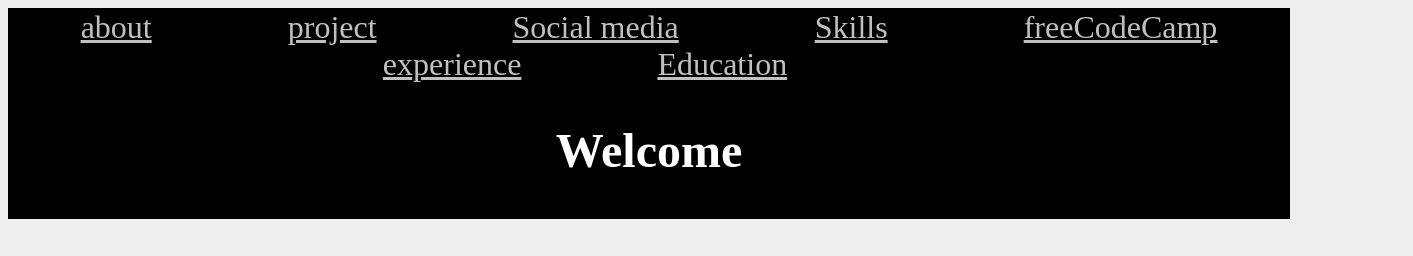
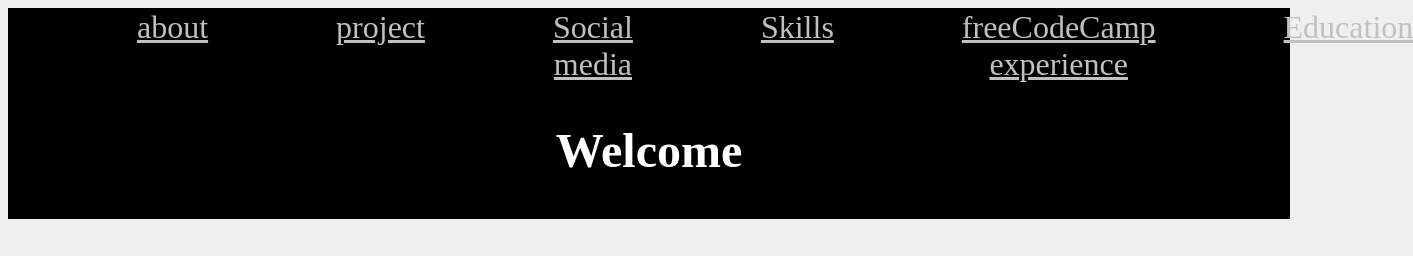
Before and after one commit to Parasdeveloper8/personal-website, a plain HTML site: page index.html in a window 1280 px wide. Shown: the top 256 px of the page, 1413 px wide, since content can reach past the window. Drawn offline with Linux system fonts and the light colour scheme; grey boxes are pictures that could not be loaded.

Commit message:
navbar fixing

```diff
--- a/styles.css
+++ b/styles.css
@@ -17,9 +17,14 @@
     flex-direction:column;
     flex-wrap:wrap;
     background-color:black;
+    text-align: center;
   }
   #navbar{
-    text-align:center;
+    width:80vw;
+    padding-right: 10vw;
+    padding-left: 10vw;
+    display:grid;
+    grid-template-columns: 1fr 1fr 1fr 1fr 1fr 1fr ;
   }
   .nav-link{
     text-decoration:underline silver;
@@ -31,7 +36,6 @@
   }
   #welcome{
     color:white;
-    text-align:center;
   }
   #about{
     margin-top:5vh;
```
